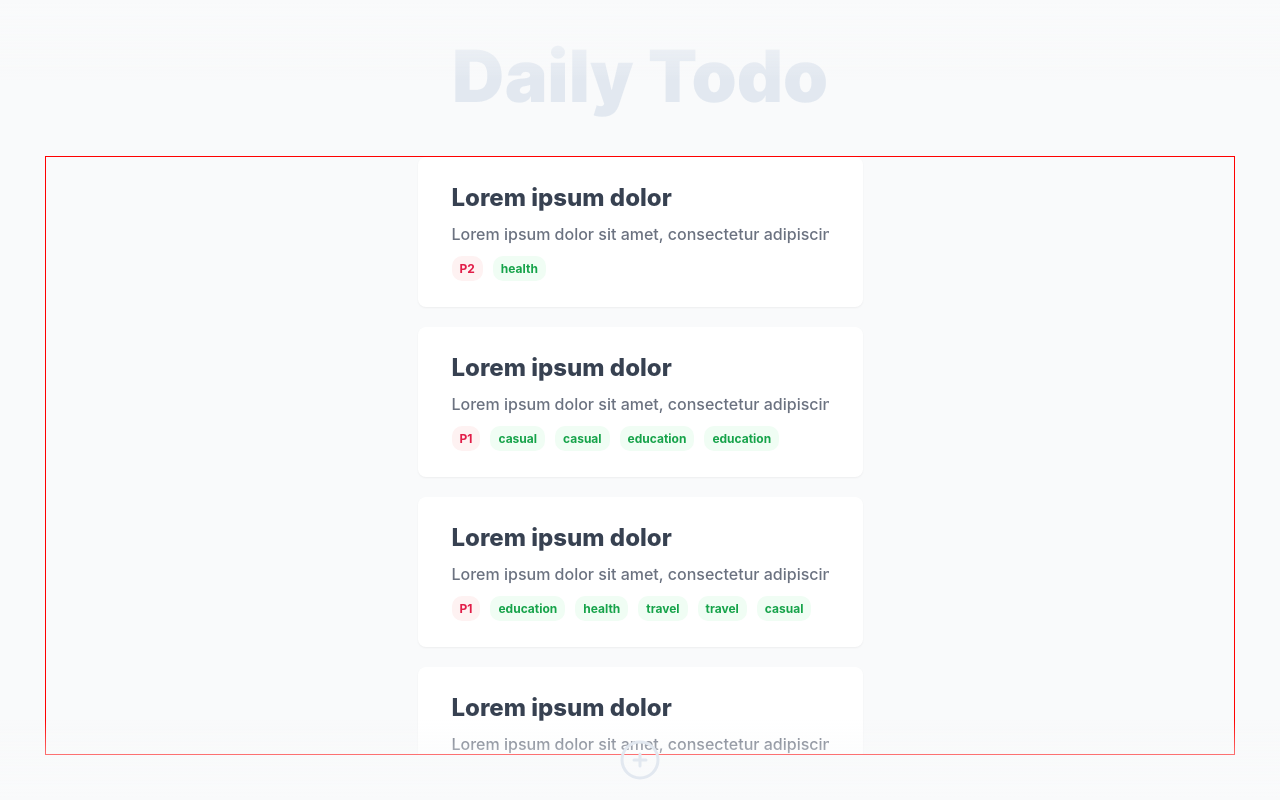
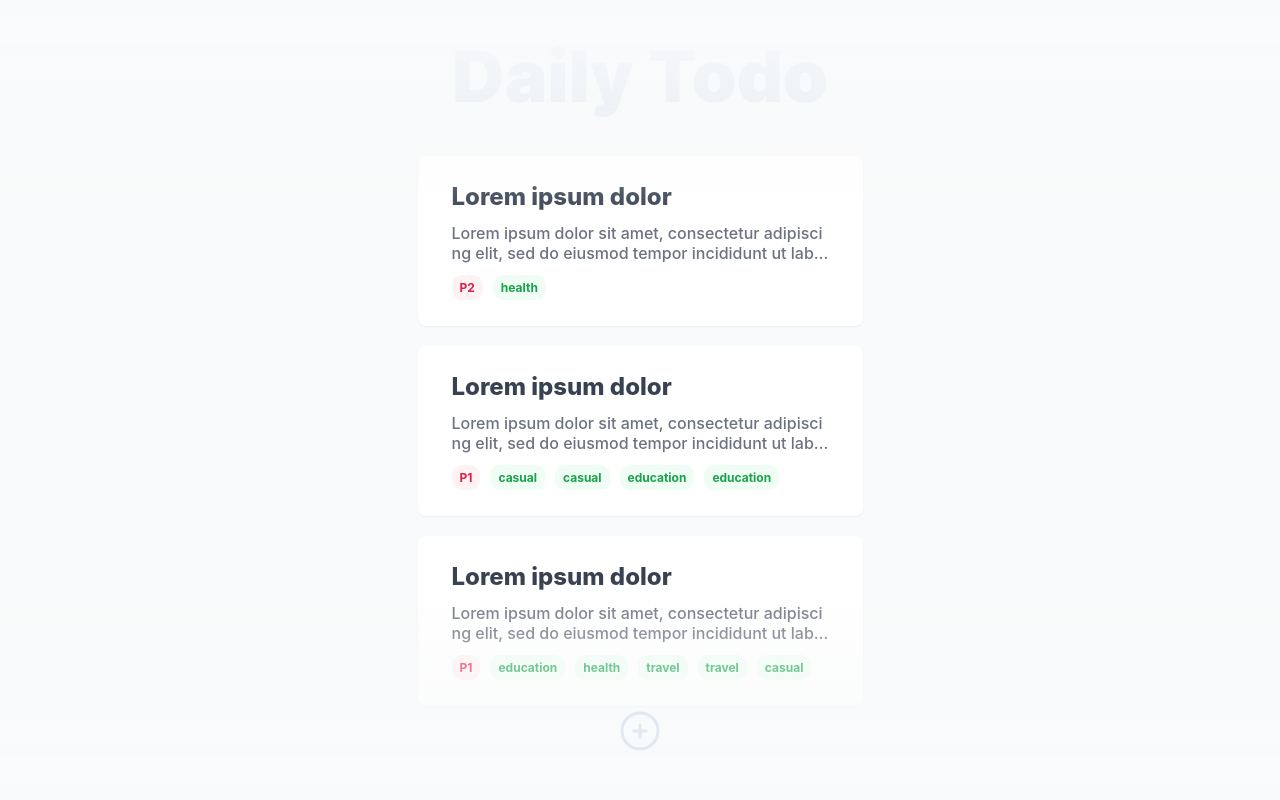
Before and after one commit to yorshka20/todo-figma, a React (Vite) app: page / in a window 1280 px wide. Built offline with nearby package versions, Linux system fonts and the light colour scheme.

Commit message:
fix: fix style

```diff
--- a/src/App.css
+++ b/src/App.css
@@ -7,6 +7,7 @@
 
 .container {
   position: relative;
+  min-width: 100vw;
   width: 100vw;
   height: 100vh;
 
@@ -35,7 +36,7 @@
     rgba(249, 250, 251, 0) 0%,
     #f9fafb 95.69%
   );
-  height: 80px;
+  height: 220px;
 
   pointer-events: none;
 
@@ -45,7 +46,7 @@
 .container .add-icon {
   position: fixed;
 
-  bottom: 20px;
+  bottom: 49px;
   left: 50%;
   transform: translateX(-50%);
 
@@ -58,10 +59,13 @@
 }
 
 .todo-list {
-  overflow: hidden scroll;
-  height: calc(100vh - 39px - 45px - 87px);
+  overflow: hidden auto;
+  height: calc(100vh - 39px - 45px - 165px);
+}
 
-  border: 1px solid red;
+/* hide scrollbar  */
+.todo-list::-webkit-scrollbar {
+  display: none;
 }
 
 .todo-item {
@@ -81,15 +85,15 @@
   width: 489px;
   height: 238px;
   flex-shrink: 0;
+}
 
-  > p {
+.todo-item.focused p {
   /* max 5 lines to show  */
   overflow: hidden;
   text-overflow: ellipsis;
   display: -webkit-box;
   -webkit-box-orient: vertical;
   -webkit-line-clamp: 5;
-  }
 }
 
 .todo-item h2,
@@ -117,7 +121,7 @@
   overflow: hidden;
   color: var(--tailwind-gray-500, #6b7280);
   text-overflow: ellipsis;
-  white-space: nowrap;
+  white-space: normal;
 
   /* text-base/medium */
   font-family: Inter;
@@ -174,26 +178,15 @@
   pointer-events: none;
 }
 
-.float-menu-container {
-  position: fixed;
+.float-menu {
+  position: absolute;
+  bottom: 130px;
 
-  background: var(--tailwind-white, #fff);
+  width: 455px;
+  height: 331px;
+  flex-shrink: 0;
 
-  height: 330px;
-
-  bottom: 0;
-  left: 50%;
-  transform: translateX(-50%);
-
-  z-index: 20;
-}
-
-.float-menu-container .float-menu {
-  position: absolute;
-
-  width: 98vw;
-
-  padding: 20px;
+  padding: 40px 42px;
 
   border-radius: 8px;
   background: var(--tailwind-white, #fff);
@@ -210,18 +203,19 @@
 
   color: var(--tailwind-gray-500, #6b7280);
 
-  height: 35px;
+  height: 44px;
 
   border-radius: 4px;
   border: 1px solid var(--tailwind-gray-100, #f3f4f6);
 
   margin-bottom: 10px;
 
-  padding: 4px;
+  padding: 14px;
 }
 
 .float-menu textarea.content {
-  height: 60px;
+  width: 370px;
+  height: 70px;
 }
 
 .float-menu input.tag-input {
@@ -231,7 +225,7 @@
 .edit-icon-group {
   position: absolute;
 
-  bottom: -60px;
+  bottom: -85px;
   left: 50%;
   transform: translateX(-50%);
 
--- a/src/App.tsx
+++ b/src/App.tsx
@@ -1,7 +1,7 @@
 import { useCallback, useEffect, useState } from 'react';
 
 import './App.css';
-import titleImg from './assets/title.png';
+import titleImg from './assets/title.svg';
 import { AddIcon } from './components/add-icon';
 import { FloatMenu } from './components/float-menu';
 import { ShadowMask } from './components/shadow-mask';
--- a/src/components/float-menu.tsx
+++ b/src/components/float-menu.tsx
@@ -63,7 +63,6 @@ function Component({ onConfirm, onCancel }: Props) {
     <>
       {/* forbidden scroll when float menu showed */}
       <div className="h-full w-full full-mask" />
-      <div className="flex flex-col w-full float-menu-container">
       <div className="flex flex-col justify-start items-start self-center float-menu">
         <input
           onChange={(e) => handleContentChange('title', e)}
@@ -92,7 +91,6 @@ function Component({ onConfirm, onCancel }: Props) {
         </div>
         <EditIconGroup onCancel={handleCancel} onConfirm={handleConfirm} />
       </div>
-      </div>
     </>
   );
 }
```
Also changed, not shown: src/assets/title.png (deleted), src/assets/title.svg (added). Lines whose indentation alone changed are shown as unchanged.
